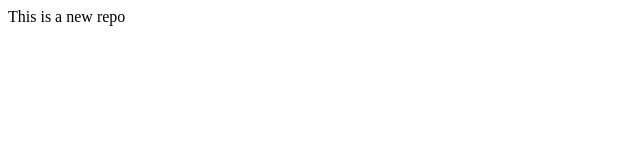
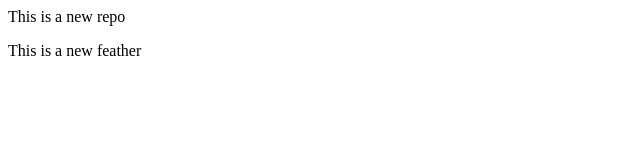
Before and after one commit to das-soumik/LocalDemo, a plain HTML site: page index.html in a window 1280 px wide. Shown: the whole page, without its empty margins (0-640 px from the left). Drawn offline with Linux system fonts and the light colour scheme.

Commit message:
ADD BRANCH

```diff
--- a/index.html
+++ b/index.html
@@ -1 +1,2 @@
 <p>This is a new repo</p>
+<p>This is a new feather</p>
```
